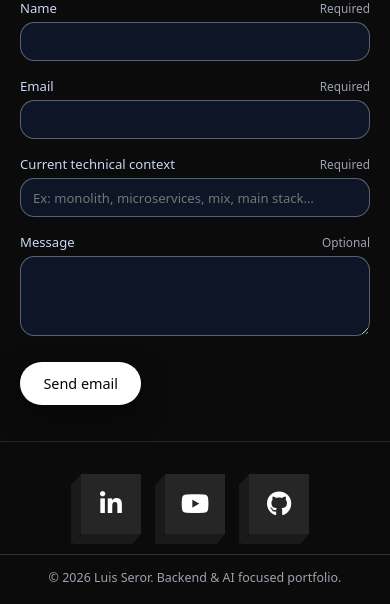
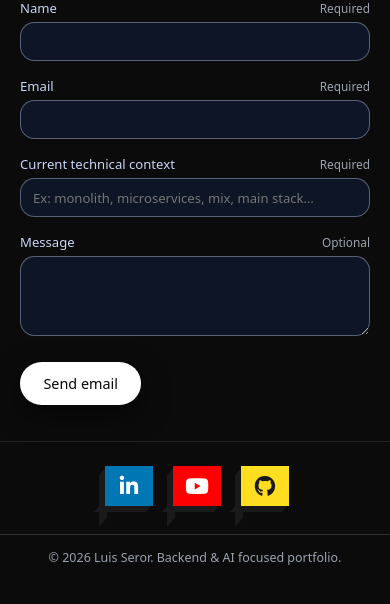
Before and after one commit to LuisOctavioGSeror/portifolio, a Flask app: page /about in a window 390 px wide. Shown: the part 1656-2260 px from the top of the page. After the commit the page ends 2221 px from the top, so only its background shows below. Run offline with Flask 3, Linux system fonts and the light colour scheme.

Commit message:
editin footer icons one more time

```diff
--- a/app/static/css/footericons.css
+++ b/app/static/css/footericons.css
@@ -6,18 +6,23 @@
   align-items: center;
   padding: 2rem 1.5rem 1.25rem;
   border-top: 1px solid rgba(148, 163, 184, 0.18);
+  /* Allow skewed pseudo-elements to paint without clipping */
+  overflow-x: visible;
 }
 
 .footer-isometric-icons {
   position: relative;
   display: flex;
-  flex-wrap: wrap;
+  flex-wrap: nowrap;
   justify-content: center;
+  align-items: flex-start;
   gap: 0;
   transform-style: preserve-3d;
   list-style: none;
   margin: 0;
   padding: 0;
+  max-width: 100%;
+  box-sizing: border-box;
 }
 
 .footer-isometric-icons li {
@@ -25,7 +30,11 @@
   list-style: none;
   width: 60px;
   height: 60px;
+  flex: 0 0 auto;
   margin: 0 28px;
+  /* Space for left face + floor skew */
+  padding-bottom: 14px;
+  padding-left: 6px;
 }
 
 .footer-isometric-icons li a {
@@ -34,12 +43,13 @@
   width: 100%;
   height: 100%;
   color: inherit;
+  -webkit-tap-highlight-color: transparent;
 }
 
 .footer-isometric-icons li::before {
   content: "";
   position: absolute;
-  bottom: -10px;
+  bottom: 4px;
   left: 0;
   width: 100%;
   height: 10px;
@@ -52,7 +62,7 @@
   content: "";
   position: absolute;
   top: 0;
-  left: -10px;
+  left: -4px;
   width: 10px;
   height: 100%;
   background: #1a1a1a;
@@ -79,6 +89,8 @@
   color: #fff;
 }
 
+/* Desktop / trackpad: full isometric stack on hover */
+@media (hover: hover) and (pointer: fine) {
   .footer-isometric-icons li:hover span {
     transition: 0.5s;
   }
@@ -119,9 +131,93 @@
   .footer-isometric-icons li:nth-child(3):hover span {
     background: #ffde21;
   }
+}
 
-@media (max-width: 480px) {
-  .footer-isometric-icons li {
-    margin: 0 12px;
+/* Sem hover real (telas touch): face colorida + feedback ao toque */
+@media (hover: none) {
+  .footer-isometric-icons li:nth-child(1) span:last-child {
+    background: #0077b5;
+    color: #fff;
+  }
+
+  .footer-isometric-icons li:nth-child(2) span:last-child {
+    background: #ff0000;
+    color: #fff;
+  }
+
+  .footer-isometric-icons li:nth-child(3) span:last-child {
+    background: #ffde21;
+    color: #1a1a1a;
+  }
+
+  .footer-isometric-icons li:active span:last-child {
+    transform: scale(0.92);
+    transition: transform 0.12s ease;
   }
 }
+
+@media (prefers-reduced-motion: reduce) {
+  .footer-isometric-icons li span,
+  .footer-isometric-icons li:active span:last-child {
+    transition: none !important;
+  }
+
+  @media (hover: hover) and (pointer: fine) {
+    .footer-isometric-icons li:hover span {
+      transform: none !important;
+      opacity: 1 !important;
+    }
+  }
+}
+
+/* Tablet: tighter gaps */
+@media (max-width: 768px) {
+  .footer-isometric-wrap {
+    padding: 1.5rem 1rem 1rem;
+  }
+
+  .footer-isometric-icons li {
+    margin: 0 16px;
+  }
+}
+
+/* Phone: must fit 3 cubes in ~320–390px */
+@media (max-width: 480px) {
+  .footer-isometric-wrap {
+    padding-inline: 0.75rem;
+  }
+
+  .footer-isometric-icons li {
+    width: 52px;
+    height: 52px;
+    margin: 0 8px;
+    padding-left: 4px;
+    padding-bottom: 12px;
+  }
+
+  .footer-isometric-icons li span {
+    font-size: 21px;
+  }
+
+  .footer-isometric-icons li::before {
+    height: 8px;
+    bottom: 6px;
+  }
+
+  .footer-isometric-icons li::after {
+    width: 8px;
+    left: -2px;
+  }
+}
+
+@media (max-width: 360px) {
+  .footer-isometric-icons li {
+    width: 48px;
+    height: 48px;
+    margin: 0 5px;
+  }
+
+  .footer-isometric-icons li span {
+    font-size: 19px;
+  }
+}
```
Lines whose indentation alone changed are shown as unchanged.
